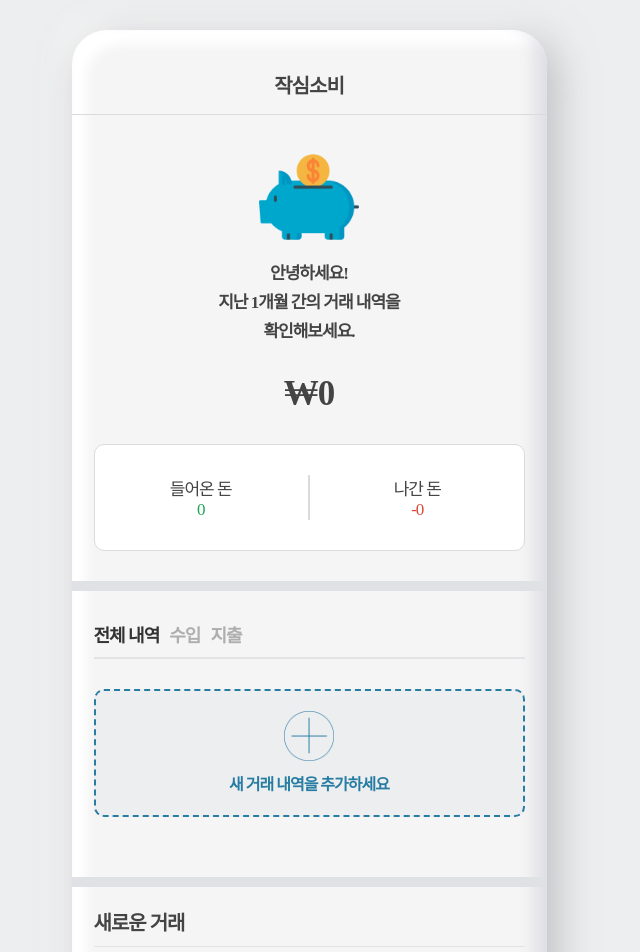
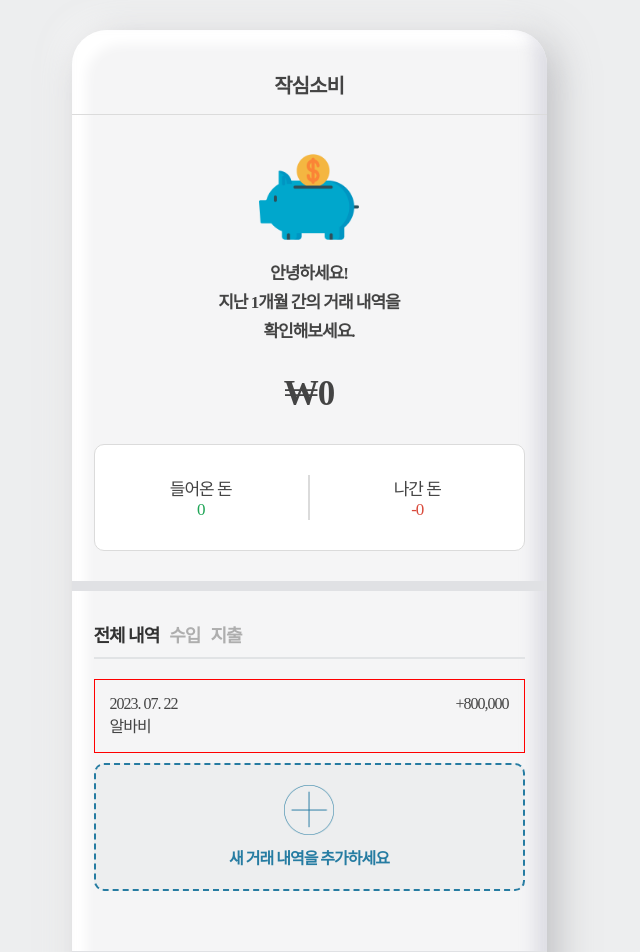
Before and after one commit to yuhyeon99/ExpenseTracker, a React (Create React App) app: page / in a window 1280 px wide. Shown: the top 952 px of the page, without its empty margins (331-971 px from the left). Built offline with nearby package versions, Linux system fonts and the light colour scheme.

Commit message:
feat : item 컴포넌트 생성

```diff
--- /dev/null
+++ b/src/components/Item/ItemList.css
@@ -0,0 +1,2 @@
+.ItemList{ width:100%; border:solid 1px red; margin-top:20px; display:flex; }
+.ItemList > .item{ width:100%; display:flex; padding:15px; justify-content:space-between; }
--- /dev/null
+++ b/src/components/Item/ItemList.js
@@ -0,0 +1,21 @@
+import React,{useState, useEffect} from 'react';
+import './ItemList.css';
+
+const ItemList = () => {
+
+    return(
+        <div className="ItemList">
+            <div className="item">
+                <div className="item-info">
+                    <p>2023. 07. 22</p>
+                    <p>알바비</p>
+                </div>
+                <div className="item-money">
+                    <p> +800,000 </p>
+                </div>
+            </div>
+        </div>
+    );
+}
+
+export default ItemList;
--- a/src/components/Tracker/TrackerList.css
+++ b/src/components/Tracker/TrackerList.css
@@ -3,7 +3,7 @@
 .tracker-list > .list-type > p{ font-size:18px; font-weight:bold; color:#aeaeae; cursor:pointer; }
 .tracker-list > .list-type > p.active{ color:#333; }
 
-.tracker-list > .list-items{ border:dashed 2px #267ca2; background:#edeeef; border-radius:10px; overflow:hidden; margin-top:30px; padding:20px 0; cursor:pointer; }
-.tracker-list > .list-items > div{ width:100%; display:flex; flex-direction:column; align-items:center; grid-gap:10px; }
-.tracker-list > .list-items img{ width:50px; }
-.tracker-list > .list-items p{ font-weight:bold; color:#267ca2; }
+.tracker-list > .add-items{ border:dashed 2px #267ca2; background:#edeeef; border-radius:10px; overflow:hidden; margin-top:10px; padding:20px 0; cursor:pointer; }
+.tracker-list > .add-items > div{ width:100%; display:flex; flex-direction:column; align-items:center; grid-gap:10px; }
+.tracker-list > .add-items img{ width:50px; }
+.tracker-list > .add-items p{ font-weight:bold; color:#267ca2; }
--- a/src/components/Tracker/TrackerList.js
+++ b/src/components/Tracker/TrackerList.js
@@ -1,7 +1,7 @@
 import React,{useState, useEffect} from 'react';
 
 import './TrackerList.css';
-
+import ItemList from '../Item/ItemList';
 const TrackerList = () => {
 
     return(
@@ -11,7 +11,8 @@ const TrackerList = () => {
                 <p>수입</p>
                 <p>지출</p>
             </div>
-            <div className="list-items">
+            <ItemList/>
+            <div className="add-items">
                 <div>
                     <img src="/img/new_list.png" alt="new_list" />
                     <p>새 거래 내역을 추가하세요</p>
```
